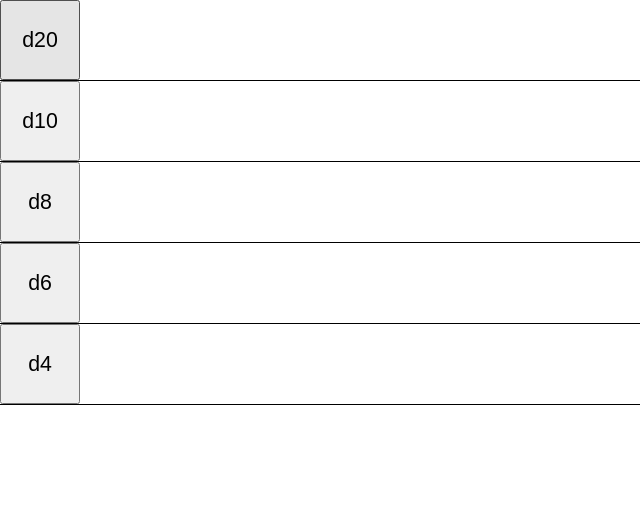
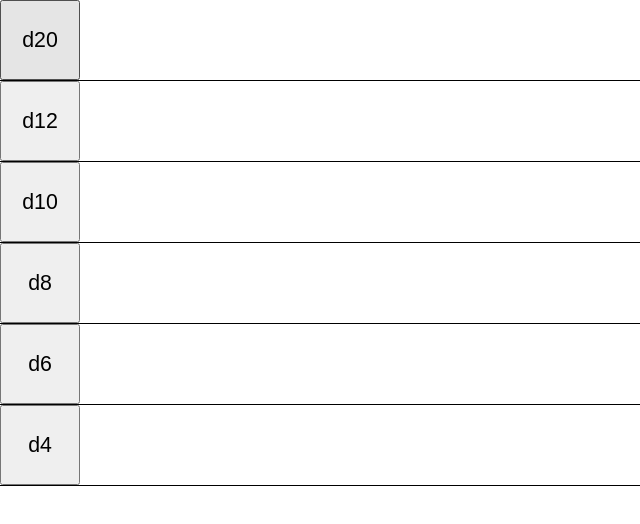
Before and after one commit to kebabbi/kebabbi.github.io, a plain HTML site: page index.html in a window 1280 px wide. Shown: the whole page, without its empty margins (0-640 px from the left). Drawn offline with Linux system fonts and the light colour scheme.

Commit message:
added d12

```diff
--- a/index.html
+++ b/index.html
@@ -77,6 +77,10 @@
             <span></span>
         </div>
         <div class="dieContainer">
+            <button onclick="rollDie(this,12)">d12</button>
+            <span></span>
+        </div>
+        <div class="dieContainer">
             <button onclick="rollDie(this,10)">d10</button>
             <span></span>
         </div>
```
